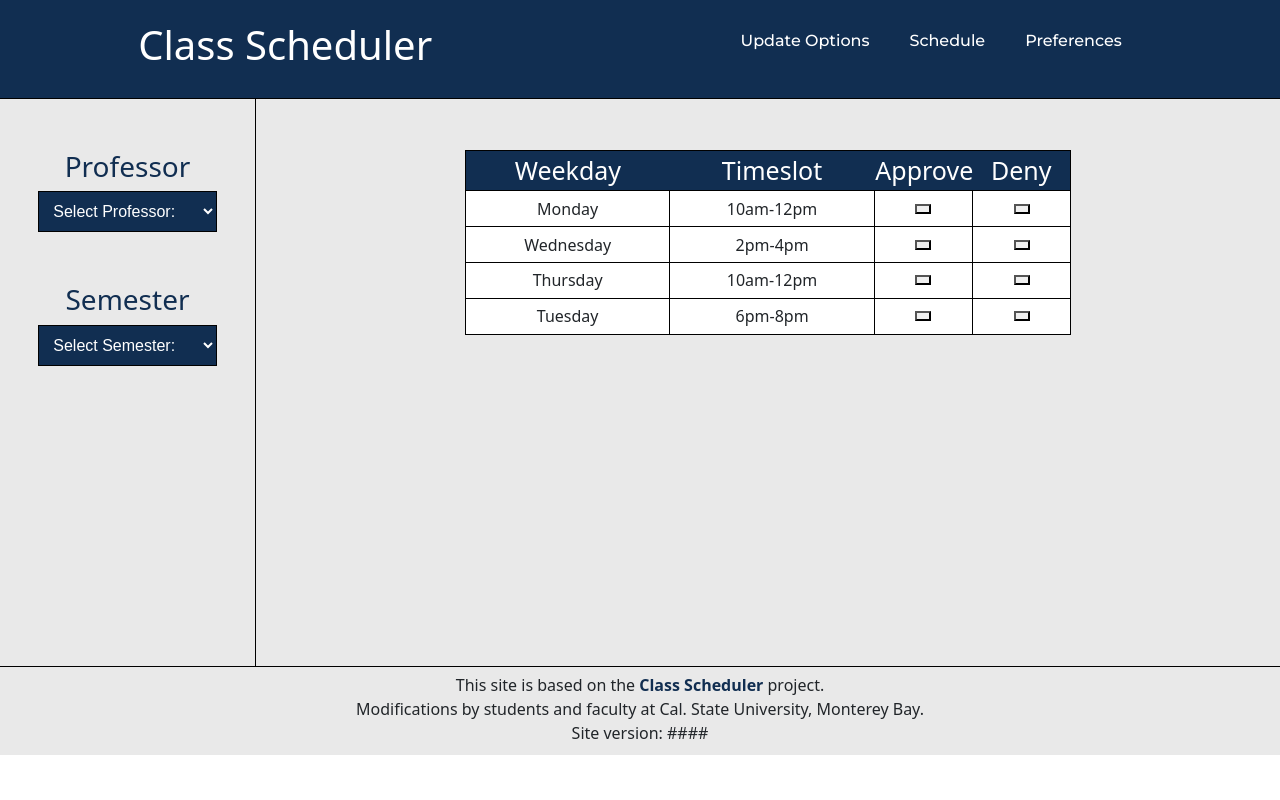
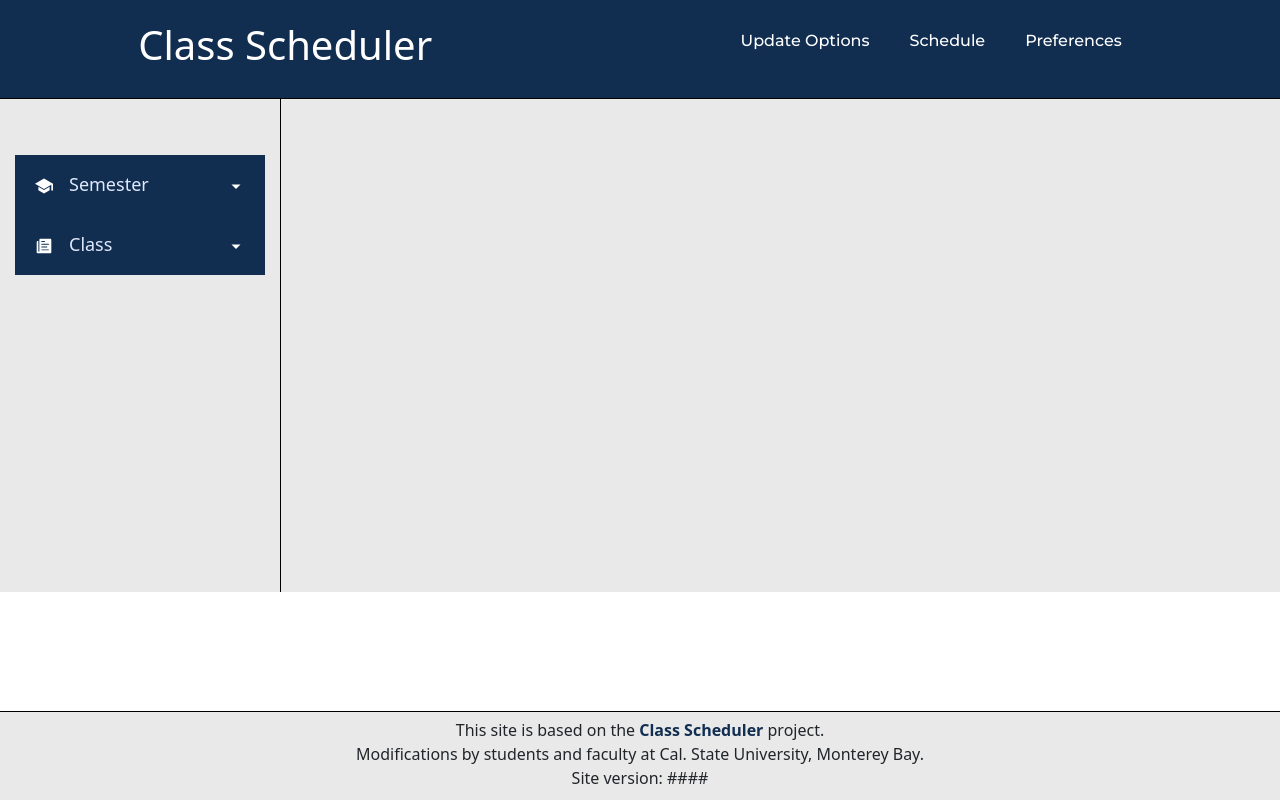
Before and after one commit to shahidul-csu/class-scheduler, a React (Create React App) app in the folder frontend/: page / in a window 1280 px wide. Built offline with nearby package versions, Linux system fonts and the light colour scheme.

Commit message:
Added the divided display and put the side bar nav on the left side. still need to add the dropdowns to select preferences on the main content. also, having a problem with styling, display isnt expanding with page.

```diff
--- a/frontend/src/App.js
+++ b/frontend/src/App.js
@@ -3,16 +3,20 @@ import './App.css';
 import Header from './components/Header';
 import Footer from './components/Footer.js'
 import LandingPage from './components/LandingPage';
-import Display from './components/admin-faculty-preferences/Display';
+
+import FacultyDisplay from './components/faculty-submit-preferences/Display';
+import AdminDisplay from './components/admin-faculty-preferences/Display'
 
 function App() {
   return (
     <div>
       <Header />
-      {/* <LandingPage/> */}
+      <FacultyDisplay />
+      <Footer/>
 
-      <Display/>
-      <Footer/>
+      {/* <Header />
+      <AdminDisplay />
+      <Footer/> */}
     </div>
   );
 }
--- a/frontend/src/components/faculty-submit-preferences/Content.js
+++ b/frontend/src/components/faculty-submit-preferences/Content.js
@@ -1,8 +1,15 @@
 import React from 'react'
+import Sidebar from './Sidebar'
+import { BrowserRouter as Router, Routes, Route } from 'react-router-dom';
 
 const Content = () => {
   return (
-    <div>fsdfsd</div>
+    <div>
+
+      <Router>
+        <Sidebar />
+      </Router>
+    </div>
   )
 }
 
--- /dev/null
+++ b/frontend/src/components/faculty-submit-preferences/Display.js
@@ -0,0 +1,27 @@
+import React from 'react'
+import Content from './Content'
+import Sidebar from './Sidebar'
+import { BrowserRouter as Router, Routes, Route } from 'react-router-dom';
+
+const Display = () => {
+    return (
+        <div className="Parent">
+          <div className="Row">
+              <div className="Col1">
+                <div className="Left">
+                    <Router>
+                        <Sidebar />
+                    </Router>
+                </div>
+              </div>
+              <div className="Col2">
+                <div className="Right">
+                    {/* <Content /> */}
+                </div>
+              </div>
+            </div>
+        </div>
+      )
+}
+
+export default Display
--- a/frontend/src/components/faculty-submit-preferences/Sidebar.js
+++ b/frontend/src/components/faculty-submit-preferences/Sidebar.js
@@ -7,36 +7,20 @@ import { SidebarData } from './SidebarData';
 import SubMenu from './SubMenu';
 import { IconContext } from 'react-icons/lib';
 
-const Nav = styled.div`
-  background: #15171c;
-  height: 80px;
-  display: flex;
-  justify-content: flex-start;
-  align-items: center;
-`;
-
-const NavIcon = styled(Link)`
-  margin-left: 2rem;
-  font-size: 2rem;
-  height: 80px;
-  display: flex;
-  justify-content: flex-start;
-  align-items: center;
-`;
-
 const SidebarNav = styled.nav`
-  background: #15171c;
+  background: #112E51;
   width: 250px;
-//   height: 100vh;
-  height: 100%;
   display: flex;
   justify-content: center;
-//   position: fixed;
 
-  top: 0;
-  left: ${({ sidebar }) => (sidebar ? '0' : '-100%')};
   transition: 350ms;
   z-index: 10;
+
+
+
+  margin-left: min(15px, 15px);
+  margin-right: min(15px, 15px);
+
 `;
 
 const SidebarWrap = styled.div`
@@ -53,7 +37,7 @@ const Sidebar = () => {
             <SidebarNav>
                 <SidebarWrap>
                     {SidebarData.map((item, index) => {
-                    return <SubMenu item={item} key={index} />;
+                      return <SubMenu item={item} key={index} />;
                     })}
                 </SidebarWrap>
             </SidebarNav>
--- a/frontend/src/components/faculty-submit-preferences/SidebarData.js
+++ b/frontend/src/components/faculty-submit-preferences/SidebarData.js
@@ -1,76 +1,69 @@
 import React from 'react';
-import * as FaIcons from 'react-icons/fa';
-import * as AiIcons from 'react-icons/ai';
+import { IoSchoolSharp } from "react-icons/io5";
 import * as IoIcons from 'react-icons/io';
 import * as RiIcons from 'react-icons/ri';
 
 export const SidebarData = [
   {
-    title: 'Overview',
-    path: '/overview',
-    icon: <AiIcons.AiFillHome />,
+    title: 'Semester',
+    path: '/Semester',
+    icon: <IoSchoolSharp />,
     iconClosed: <RiIcons.RiArrowDownSFill />,
     iconOpened: <RiIcons.RiArrowUpSFill />,
 
     subNav: [
       {
-        title: 'Users',
+        title: 'Spring 2020',
         path: '/overview/users',
-        icon: <IoIcons.IoIosPaper />
+        icon: <IoSchoolSharp />
       },
       {
-        title: 'Revenue',
+        title: 'Fall 2020',
         path: '/overview/revenue',
-        icon: <IoIcons.IoIosPaper />
-      }
+        icon: <IoSchoolSharp />
+      },
+      {
+        title: 'Spring 2021',
+        path: '/overview/users',
+        icon: <IoSchoolSharp />
+      },
+      {
+        title: 'Fall 2021',
+        path: '/overview/revenue',
+        icon: <IoSchoolSharp />
+      },
+      {
+        title: 'Spring 2022',
+        path: '/overview/users',
+        icon: <IoSchoolSharp />
+      },
     ]
   },
   {
-    title: 'Reports',
-    path: '/reports',
+    title: 'Class',
+    path: '/Class',
     icon: <IoIcons.IoIosPaper />,
     iconClosed: <RiIcons.RiArrowDownSFill />,
     iconOpened: <RiIcons.RiArrowUpSFill />,
 
     subNav: [
       {
-        title: 'Reports',
+        title: 'CST 270',
         path: '/reports/reports1',
         icon: <IoIcons.IoIosPaper />,
         cName: 'sub-nav'
       },
       {
-        title: 'Reports 2',
+        title: 'CST 338',
         path: '/reports/reports2',
         icon: <IoIcons.IoIosPaper />,
         cName: 'sub-nav'
       },
       {
-        title: 'Reports 3',
+        title: 'CST 402',
         path: '/reports/reports3',
         icon: <IoIcons.IoIosPaper />
       }
     ]
   },
-  {
-    title: 'Messages',
-    path: '/messages',
-    icon: <FaIcons.FaEnvelopeOpenText />,
-
-    iconClosed: <RiIcons.RiArrowDownSFill />,
-    iconOpened: <RiIcons.RiArrowUpSFill />,
-
-    subNav: [
-      {
-        title: 'Message 1',
-        path: '/messages/message1',
-        icon: <IoIcons.IoIosPaper />
-      },
-      {
-        title: 'Message 2',
-        path: '/messages/message2',
-        icon: <IoIcons.IoIosPaper />
-      }
-    ]
-  },
 ];
--- a/frontend/src/components/faculty-submit-preferences/SubMenu.js
+++ b/frontend/src/components/faculty-submit-preferences/SubMenu.js
@@ -2,6 +2,7 @@ import React, { useState } from 'react';
 import { Link } from 'react-router-dom';
 import styled from 'styled-components';
 
+// css for the main element clicked to see dropdown
 const SidebarLink = styled(Link)`
   display: flex;
   color: #e1e9fc;
@@ -14,9 +15,9 @@ const SidebarLink = styled(Link)`
   font-size: 18px;
 
   &:hover {
-    background: #252831;
-    border-left: 4px solid #632ce4;
+    background: #061d3d;
     cursor: pointer;
+    color: #d4d4d4;
   }
 `;
 
@@ -24,6 +25,7 @@ const SidebarLabel = styled.span`
   margin-left: 16px;
 `;
 
+// css for the drop down elements
 const DropdownLink = styled(Link)`
   background: #414757;
   height: 60px;
@@ -31,12 +33,13 @@ const DropdownLink = styled(Link)`
   display: flex;
   align-items: center;
   text-decoration: none;
-  color: #f5f5f5;
+  color: white;
   font-size: 18px;
 
   &:hover {
-    background: #632ce4;
+    background: #224599;
     cursor: pointer;
+    color: #d4d4d4;
   }
 `;
 
--- a/frontend/src/styles/Display.css
+++ b/frontend/src/styles/Display.css
@@ -37,6 +37,7 @@
     padding-top: 20%;
     /* Change bottom to 42% */
     padding-bottom: 113%;
+    text-align: center;
 }
 
 /* Right side of the page */
--- a/frontend/src/styles/Footer.css
+++ b/frontend/src/styles/Footer.css
@@ -8,7 +8,7 @@
     left: 0;
     bottom: 0;
     right: 0;
-    position: relative;
+    position: fixed;
 }
 
 .footer p{
```
